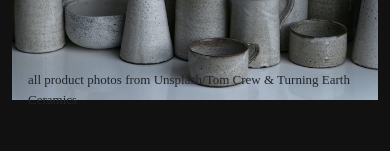
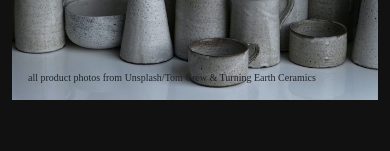
Before and after one commit to jeniverede/e-commerce-site, a React (Vite) app: page / in a window 390 px wide. Shown: the part 333-484 px from the top of the page. Built offline with nearby package versions, Linux system fonts and the light colour scheme; a web font is replaced by a local one.

Commit message:
product-credit font size mobile

```diff
--- a/src/styles/HomeStyle.css
+++ b/src/styles/HomeStyle.css
@@ -3,14 +3,14 @@ img {
 }
 
 #product-credit {
-  font-size: small;
+  font-size: x-small;
   padding-left: 1rem;
   transform: translateY(-1.875rem);
 }
 
 #h1-home {
   font-family: var(--bs-font-primary);
-  color: var(--clr-light);;
+  color: var(--clr-light);
 }
 
 #h2-home {
@@ -27,13 +27,12 @@ img {
 .new-products-container {
   display: flex;
   gap: 1rem;
-  cursor:pointer;
+  cursor: pointer;
 }
 
 .new-products-title {
   display: flex;
-  margin:auto;
+  margin: auto;
   width: 50%;
   gap: 1rem;
-
 }
```
